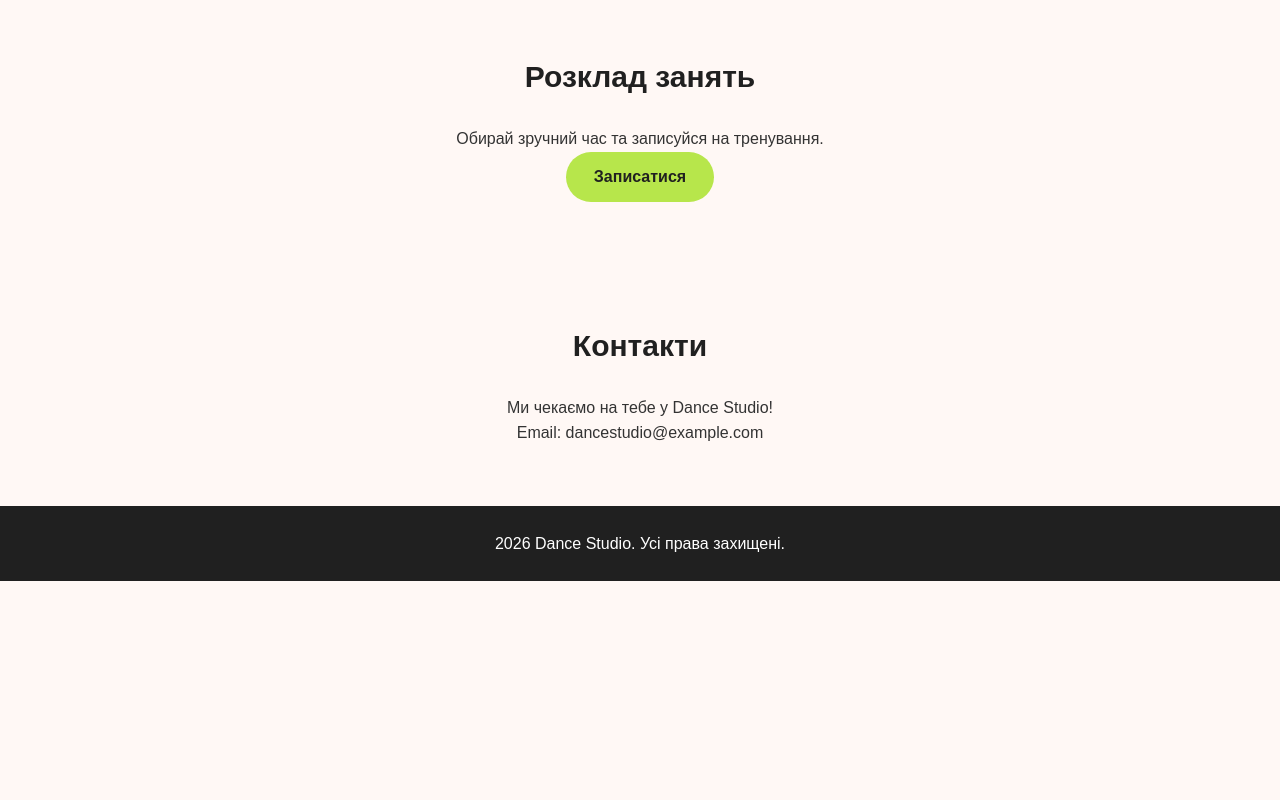
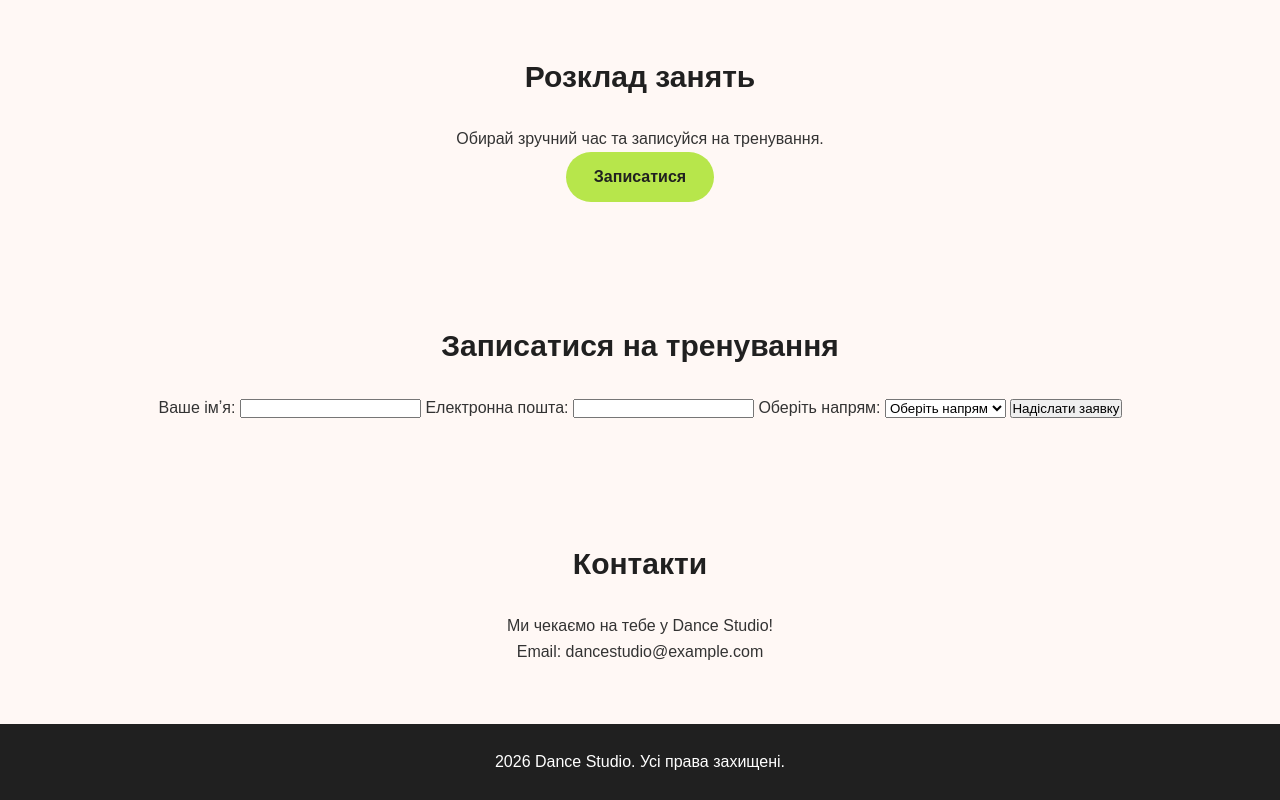
Before and after one commit to polinakravets07-cmd/dance.studio.lab3, a plain HTML site: page index.html in a window 1280 px wide. Shown: the part 1347-2147 px from the top of the page. Before the commit the page ends 1928 px from the top, so only its background shows below. Drawn offline with Linux system fonts and the light colour scheme.

Commit message:
Update index.html

```diff
--- a/index.html
+++ b/index.html
@@ -65,6 +65,24 @@
             </p>
             <a href="#contacts" class="button">Записатися</a>
         </section>
+        <section id="booking">
+            <h2>Записатися на тренування</h2>
+            <form id="bookingForm">
+                <label for="name">Ваше імʼя:</label>
+                <input type="text" id="name" required>
+                <label for="email">Електронна пошта:</label>
+                <input type="email" id="email" required>
+                <label for="dance">Оберіть напрям:</label>
+                <select id="dance" required>
+                    <option value="">Оберіть напрям</option>
+                    <option value="modern">Сучасні танці</option>
+                    <option value="classic">Класичгі танці</option>
+                    <option value="hiphop">Hip-Hop</option>
+                </select>
+                <button type="submit">Надіслати заявку</button>
+                <p id="formMessage"></p>
+            </form>
+        </section>
         <section id="contacts">
             <h2>Контакти</h2>
             <p>Ми чекаємо на тебе у Dance Studio!</p>
```
